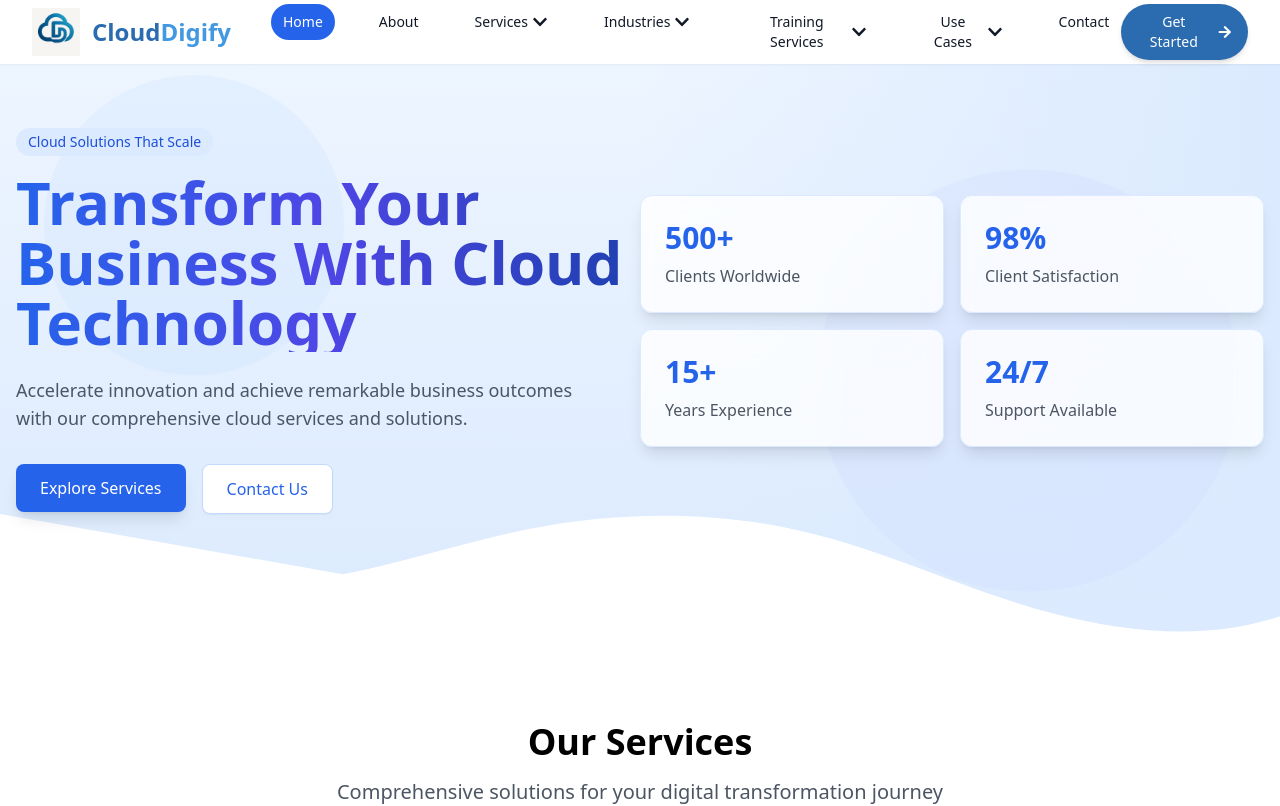
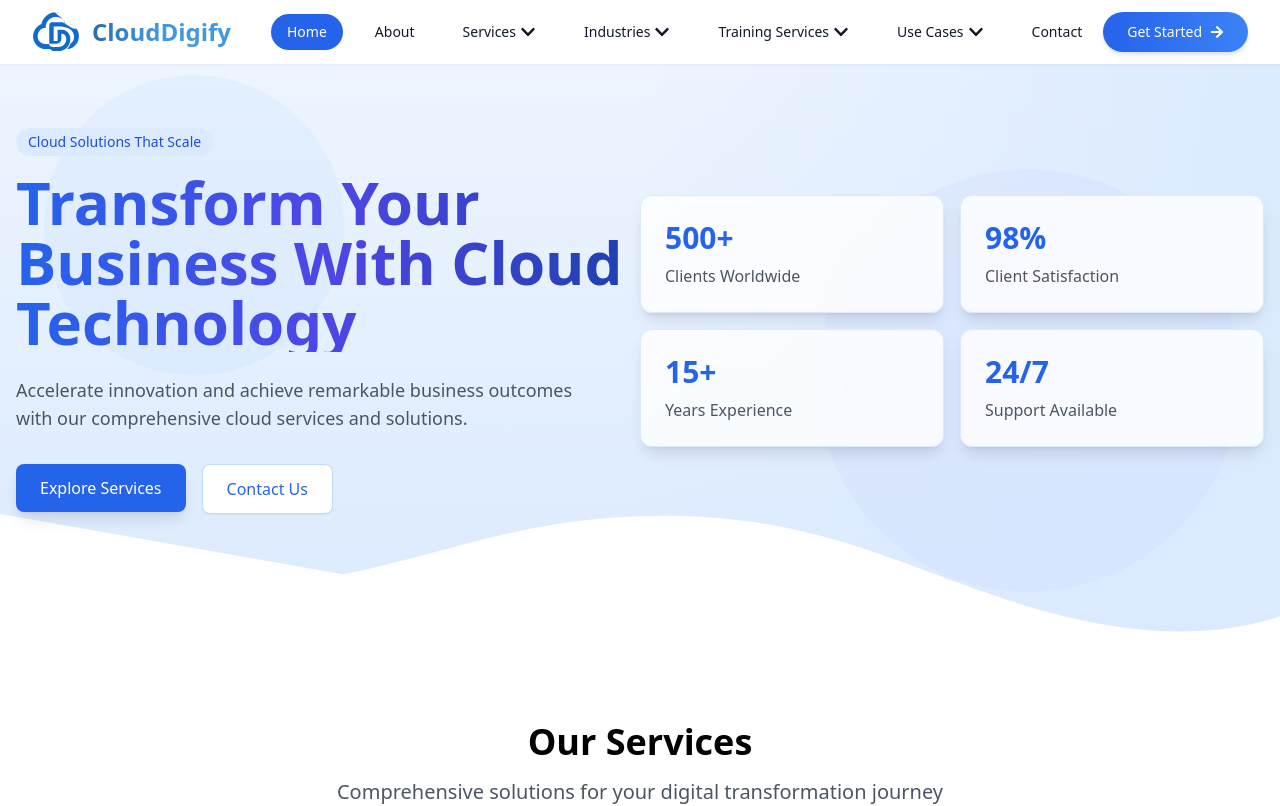
Before and after one commit to clouddigify/CloudDigify, a React (Vite) app: page /#/ in a window 1280 px wide. Shown: the top 806 px of the page. Built offline with nearby package versions, Linux system fonts and the light colour scheme.

Commit message:
Update NavBar component to support both PNG and SVG logos, enhancing logo rendering with a responsive picture element. Improve layout and accessibility in DropdownMenu, ensuring better text truncation and spacing for menu items.

```diff
--- a/src/components/NavBar.jsx
+++ b/src/components/NavBar.jsx
@@ -5,12 +5,13 @@ import { FaBars, FaTimes, FaChevronDown, FaChevronRight, FaArrowRight } from 're
 import { menuConfig, Icons } from '../config/menuConfig';
 import IconRenderer from './IconRenderer';
 
-// Update logo path for PNG
-const logoUrl = '/images/logo.png';
+// Update logo paths
+const logoSvg = '/images/logo.svg';
+const logoPng = '/images/logo.png';
 
 const LogoWrapper = ({ children }) => (
   <motion.div
-    className="flex items-center space-x-3"
+    className="flex items-center space-x-3 hover:opacity-90"
     whileHover={{ scale: 1.02 }}
     whileTap={{ scale: 0.98 }}
     transition={{ duration: 0.2 }}
@@ -19,9 +20,26 @@ const LogoWrapper = ({ children }) => (
   </motion.div>
 );
 
+const Logo = () => {
+  return (
+    <div className="relative w-12 h-12">
+      <picture>
+        <source srcSet={logoSvg} type="image/svg+xml" />
+        <img
+          src={logoPng}
+          alt="CloudDigify Logo"
+          className="w-full h-full object-contain"
+          loading="eager"
+          style={{ filter: 'brightness(0) saturate(100%) invert(27%) sepia(89%) saturate(1857%) hue-rotate(199deg) brightness(91%) contrast(88%)' }}
+        />
+      </picture>
+    </div>
+  );
+};
+
 const BrandTitle = () => (
   <div className="flex items-center">
-    <span className="text-2xl font-bold text-[#2B6CB0]">
+    <span className="text-2xl font-bold bg-gradient-to-r from-[#2B6CB0] to-[#4299E1] bg-clip-text text-transparent">
       Cloud
     </span>
     <span className="text-2xl font-bold text-[#4299E1]">
@@ -57,18 +75,18 @@ const DropdownMenu = ({ items, isOpen, onMouseEnter, onMouseLeave, activeSubmenu
                 className="flex items-center justify-between px-4 py-3 text-sm text-gray-700 hover:bg-gradient-to-r hover:from-blue-50 hover:to-indigo-50 cursor-pointer group"
                 onMouseEnter={() => onMouseEnter(item)}
               >
-                <div className="flex items-center space-x-3">
-                  <span className="text-blue-600 group-hover:scale-110 transition-transform">
+                <div className="flex items-center space-x-3 min-w-0">
+                  <span className="flex-shrink-0 text-blue-600 group-hover:scale-110 transition-transform">
                     <IconRenderer icon={item.icon} className="w-5 h-5" />
                   </span>
-                  <div>
-                    <div className="font-medium antialiased">{item.title}</div>
+                  <div className="min-w-0">
+                    <div className="font-medium antialiased truncate">{item.title}</div>
                     {item.description && (
-                      <div className="text-xs text-gray-500 antialiased">{item.description}</div>
+                      <div className="text-xs text-gray-500 antialiased truncate">{item.description}</div>
                     )}
                   </div>
                 </div>
-                <FaChevronRight className="ml-2 text-gray-400 group-hover:text-blue-500 transition-colors" />
+                <FaChevronRight className="ml-3 flex-shrink-0 text-gray-400 group-hover:text-blue-500 transition-colors" />
                 {activeSubmenu === item && (
                   <div className="absolute left-full top-0 w-72 ml-1">
                     <DropdownMenu
@@ -86,13 +104,13 @@ const DropdownMenu = ({ items, isOpen, onMouseEnter, onMouseLeave, activeSubmenu
                 to={item.path}
                 className="flex items-center px-4 py-3 text-sm text-gray-700 hover:bg-gradient-to-r hover:from-blue-50 hover:to-indigo-50 group"
               >
-                <span className="text-blue-600 group-hover:scale-110 transition-transform mr-3">
+                <span className="flex-shrink-0 text-blue-600 group-hover:scale-110 transition-transform mr-3">
                   <IconRenderer icon={item.icon} className="w-5 h-5" />
                 </span>
-                <div>
-                  <div className="font-medium antialiased">{item.title}</div>
+                <div className="min-w-0">
+                  <div className="font-medium antialiased truncate">{item.title}</div>
                   {item.description && (
-                    <div className="text-xs text-gray-500 antialiased">{item.description}</div>
+                    <div className="text-xs text-gray-500 antialiased truncate">{item.description}</div>
                   )}
                 </div>
               </Link>
@@ -144,10 +162,6 @@ const NavBar = () => {
     }
   };
 
-  const handleSubmenuEnter = (submenu) => {
-    setActiveSubmenu(submenu);
-  };
-
   const handleMouseLeave = () => {
     setActiveMenu(null);
     setActiveSubmenu(null);
@@ -170,17 +184,11 @@ const NavBar = () => {
           <div className="flex items-center">
             <Link to="/" className="flex-shrink-0 flex items-center">
               <LogoWrapper>
-                <div className="relative w-12 h-12">
-                  <img
-                    src={logoUrl}
-                    alt="CloudDigify Logo"
-                    className="w-full h-full object-contain"
-                  />
-                </div>
+                <Logo />
                 <BrandTitle />
               </LogoWrapper>
             </Link>
-            <div className="hidden lg:ml-10 lg:flex lg:space-x-8">
+            <div className="hidden lg:ml-10 lg:flex lg:items-center lg:space-x-4">
               {menuConfig.mainNav.map((item, index) => (
                 <motion.div
                   key={index}
@@ -190,20 +198,21 @@ const NavBar = () => {
                   whileHover={{ scale: 1.05 }}
                 >
                   {item.hasSubmenu ? (
-                    <button className="inline-flex items-center px-3 py-2 text-sm font-medium text-gray-900 rounded-full hover:bg-gray-50 transition-colors">
+                    <button className="inline-flex items-center px-4 py-2 text-sm font-medium text-gray-900 rounded-full hover:bg-gray-50 transition-colors">
                       <span>{item.title}</span>
                       <motion.span
                         animate={{ rotate: activeMenu === item ? 180 : 0 }}
                         transition={{ duration: 0.2 }}
+                        className="ml-1"
                       >
-                        <FaChevronDown className="ml-1 h-4 w-4" />
+                        <FaChevronDown className="h-4 w-4" />
                       </motion.span>
                     </button>
                   ) : (
                     <NavLink
                       to={item.path}
                       className={({ isActive }) =>
-                        `inline-flex items-center px-3 py-2 text-sm font-medium rounded-full transition-colors ${
+                        `inline-flex items-center px-4 py-2 text-sm font-medium rounded-full transition-colors ${
                           isActive
                             ? 'text-white bg-blue-600 hover:bg-blue-700'
                             : 'text-gray-900 hover:bg-gray-50'
@@ -229,11 +238,11 @@ const NavBar = () => {
             </div>
           </div>
 
-          <div className="flex items-center">
+          <div className="flex items-center space-x-4">
             <motion.button
               whileHover={{ scale: 1.05 }}
               whileTap={{ scale: 0.95 }}
-              className="hidden lg:flex items-center px-4 py-2 text-sm font-medium text-white bg-[#2B6CB0] hover:bg-[#2563EB] rounded-full transition-all duration-200 shadow-md hover:shadow-lg"
+              className="hidden lg:flex items-center px-6 py-2.5 text-sm font-medium text-white bg-gradient-to-r from-blue-600 to-blue-500 rounded-full transition-all duration-200 shadow-md hover:shadow-lg hover:from-blue-700 hover:to-blue-600"
             >
               Get Started
               <FaArrowRight className="ml-2" />
@@ -271,21 +280,21 @@ const NavBar = () => {
                   {item.hasSubmenu ? (
                     <button
                       onClick={() => handleMouseEnter(item)}
-                      className="w-full flex items-center justify-between px-3 py-2 text-base font-medium text-gray-900 rounded-lg hover:bg-gray-50"
+                      className="w-full flex items-center justify-between px-4 py-2 text-base font-medium text-gray-900 rounded-lg hover:bg-gray-50"
                     >
                       {item.title}
                       <motion.span
                         animate={{ rotate: activeMenu === item ? 180 : 0 }}
                         transition={{ duration: 0.2 }}
                       >
-                        <FaChevronDown className="ml-1 h-4 w-4" />
+                        <FaChevronDown className="h-4 w-4" />
                       </motion.span>
                     </button>
                   ) : (
                     <NavLink
                       to={item.path}
                       className={({ isActive }) =>
-                        `block px-3 py-2 text-base font-medium rounded-lg ${
+                        `block px-4 py-2 text-base font-medium rounded-lg ${
                           isActive
                             ? 'text-white bg-blue-600'
                             : 'text-gray-900 hover:bg-gray-50'
@@ -312,10 +321,12 @@ const NavBar = () => {
                           >
                             <Link
                               to={subItem.path}
-                              className="flex items-center px-3 py-2 text-sm font-medium text-gray-600 rounded-lg hover:bg-gray-50"
+                              className="flex items-center px-4 py-2 text-sm font-medium text-gray-600 rounded-lg hover:bg-gray-50"
                             >
                               {subItem.icon && (
-                                <span className="mr-3 text-blue-600">{subItem.icon}</span>
+                                <span className="mr-3 text-blue-600">
+                                  <IconRenderer icon={subItem.icon} className="w-5 h-5" />
+                                </span>
                               )}
                               {subItem.title}
                             </Link>
```
Also changed, not shown: public/images/logo.png, public/images/logo.svg.
